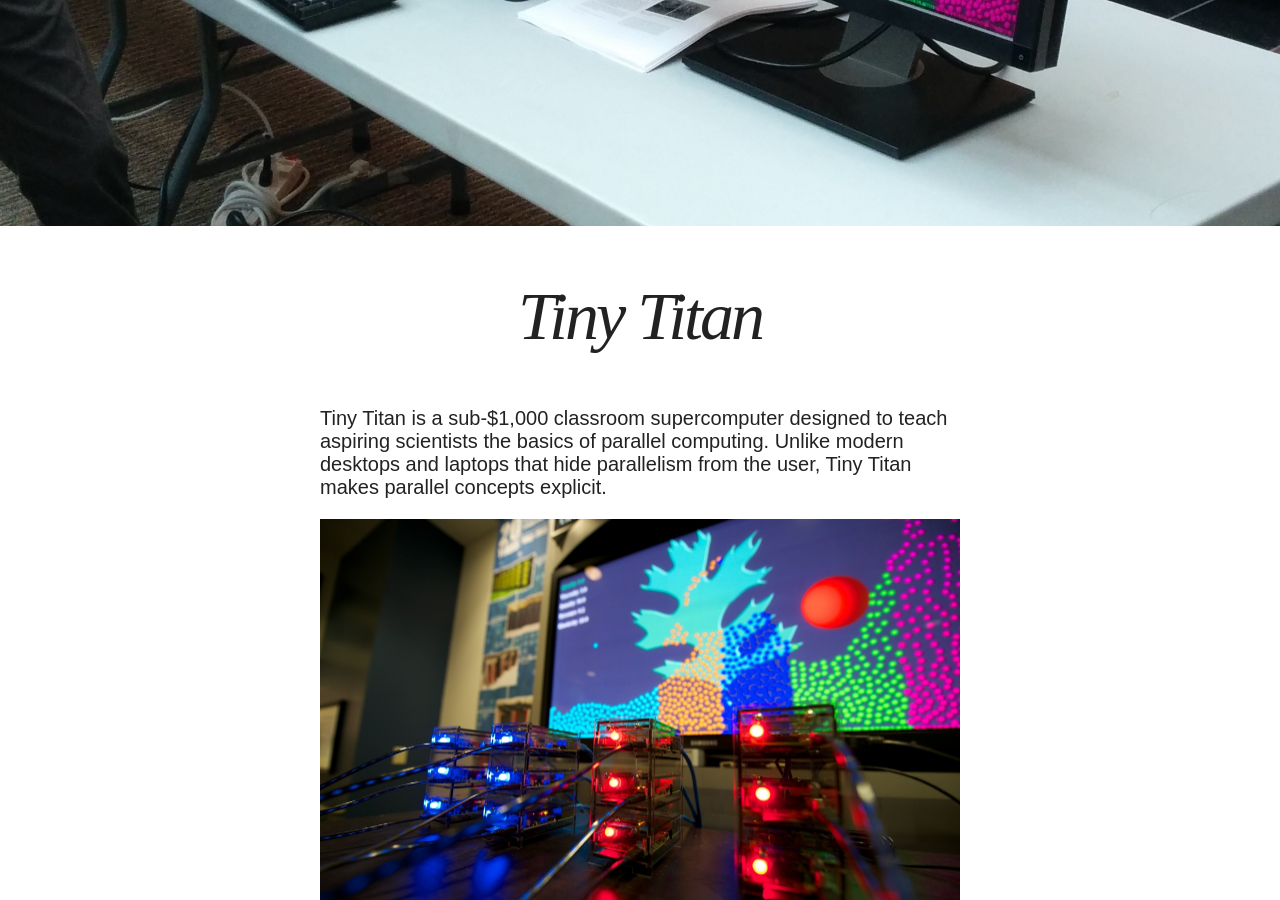
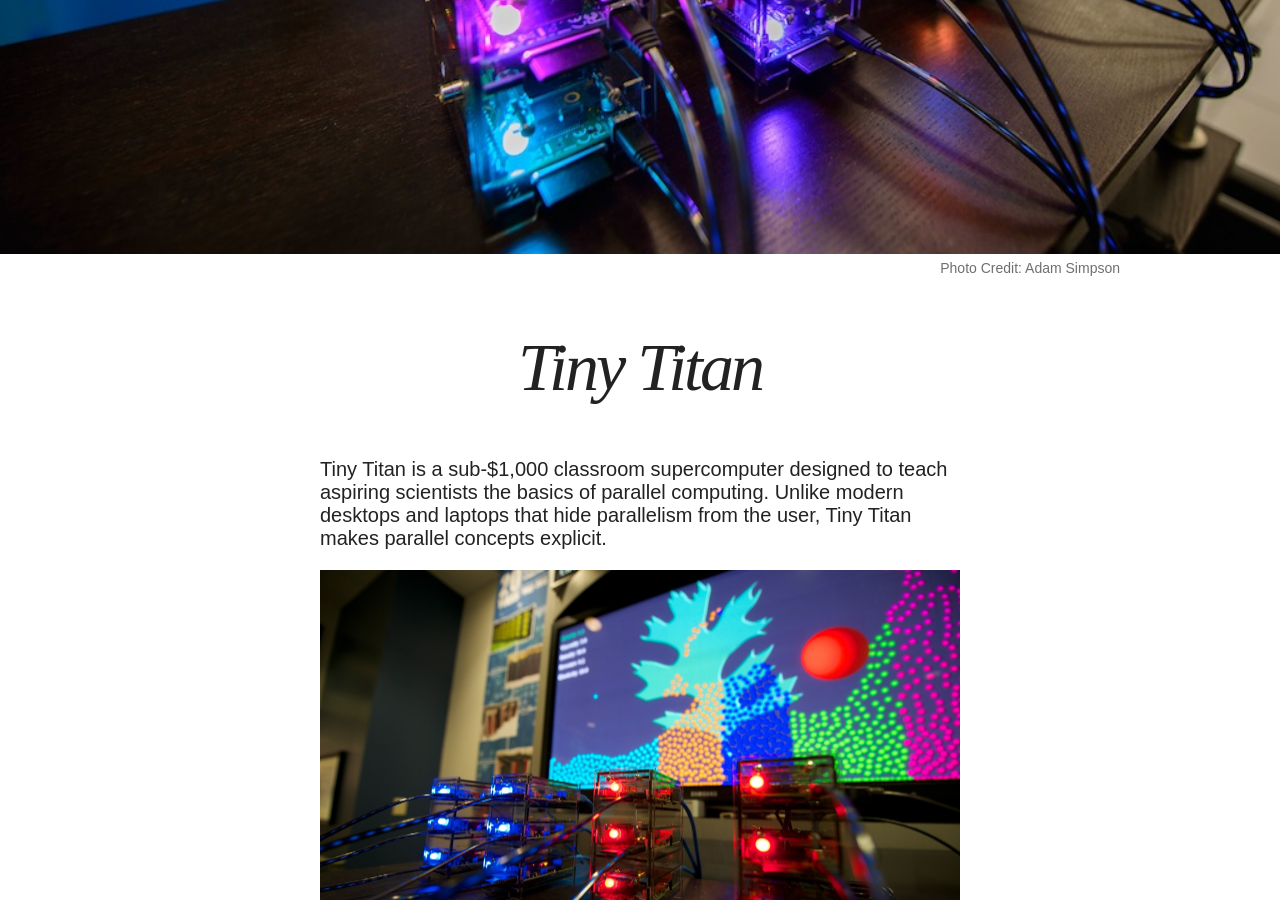
Before and after one commit to TinyTitan/tinytitan.github.io, a Jekyll site: the page built from index.md, in a window 1280 px wide and 900 px high, scrolled down 586 px. Built offline with Jekyll 4.4.1, drawn with Linux system fonts in a browser that asks for light colours; nearby versions of some CDN libraries.

```diff
--- a/index.md
+++ b/index.md
@@ -5,7 +5,9 @@ description: "A sub-$1,000 classroom supercomputer"
 modified: 2014-05-09
 tags: [hardware]
 image:
-  feature: IMG_20140507_095849.jpg
+  feature: leadership_glamour_shot.jpg
+  credit: Adam Simpson
+  creditlink: http://olcf.ornl.gov
 comments: false
 share: true
 ---
```
Also changed, not shown: curriculum.md (+1 -3 lines).
